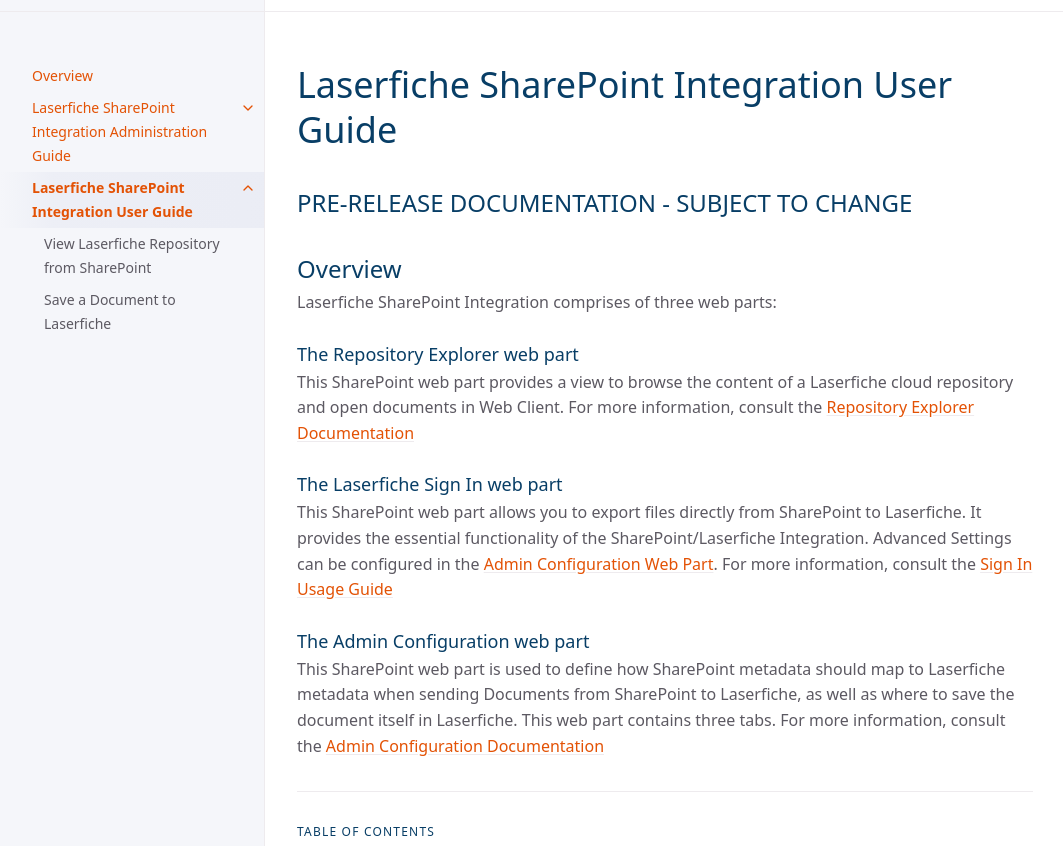
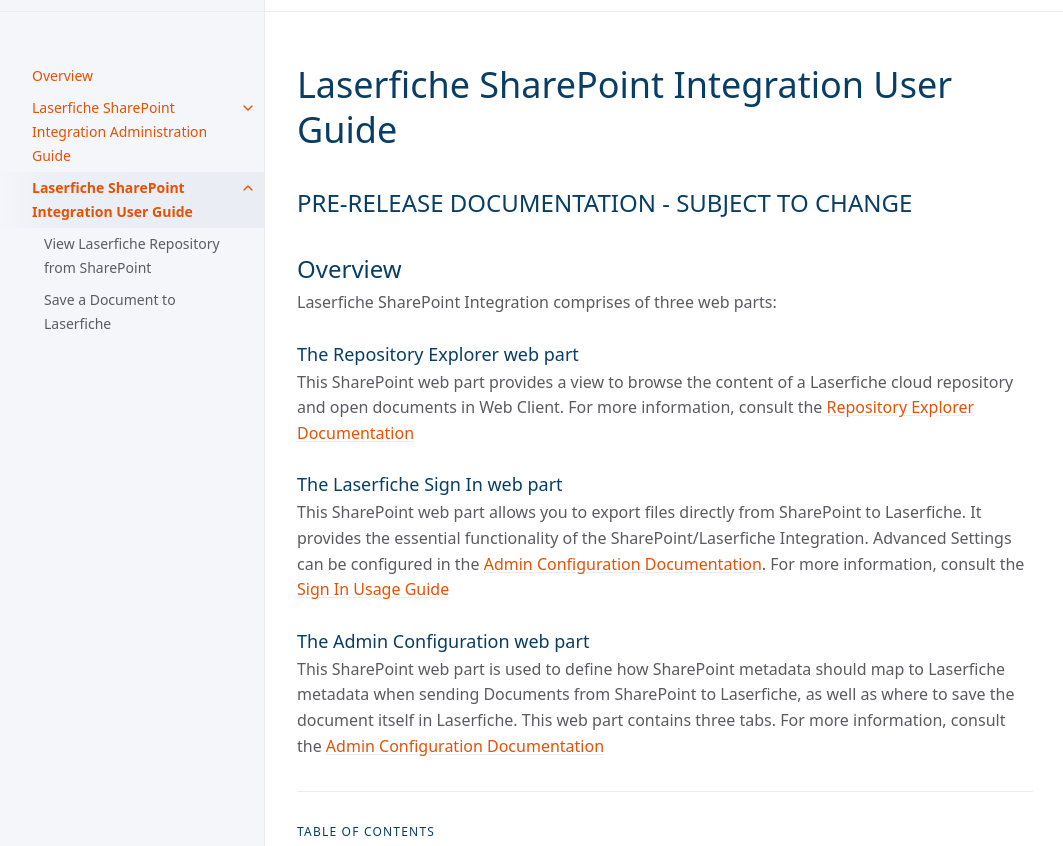
Before and after one commit to isabella232/laserfiche-sharepoint-integration, a Jekyll site: the page built from jekyll_files/docs/user-documentation/index.md, in a window 1280 px wide and 1054 px high, cut to the strip 104-950 px from the top of the window. Shown: the whole strip, without its empty margins (107-1170 px from the left). Built offline with Jekyll 4.4.1, drawn with Linux system fonts in a browser that asks for light colours; cached includes are drawn as plain includes.

Commit message:
fixed formatting and dead links

```diff
--- a/jekyll_files/docs/user-documentation/index.md
+++ b/jekyll_files/docs/user-documentation/index.md
@@ -18,11 +18,11 @@ Laserfiche cloud repository and open documents in Web Client. For more informati
 
 ### The Laserfiche Sign In web part
 
-This SharePoint web part allows you to export files directly from SharePoint to Laserfiche. It provides the essential functionality of the SharePoint/Laserfiche Integration. Advanced Settings can be configured in the [Admin Configuration Web Part](#the-admin-configuration-web-part). For more information, consult the [Sign In Usage Guide](./sign-in-usage)
+This SharePoint web part allows you to export files directly from SharePoint to Laserfiche. It provides the essential functionality of the SharePoint/Laserfiche Integration. Advanced Settings can be configured in the [Admin Configuration Documentation](../admin-documentation/configure-app-in-laserfiche). For more information, consult the [Sign In Usage Guide](./sign-in-usage)
 
 ### The Admin Configuration web part
 
 This SharePoint web part is used to define how SharePoint metadata should map to Laserfiche
 metadata when sending Documents from SharePoint to Laserfiche, as well
 as where to save the document itself in Laserfiche. This web part contains three tabs.
-For more information, consult the [Admin Configuration Documentation](./admin-config-usage)
+For more information, consult the [Admin Configuration Documentation](../admin-documentation/configure-app-in-laserfiche)
```
Also changed, not shown: jekyll_files/docs/admin-documentation/add-app-to-sp-site.md (+2 -1 lines).
